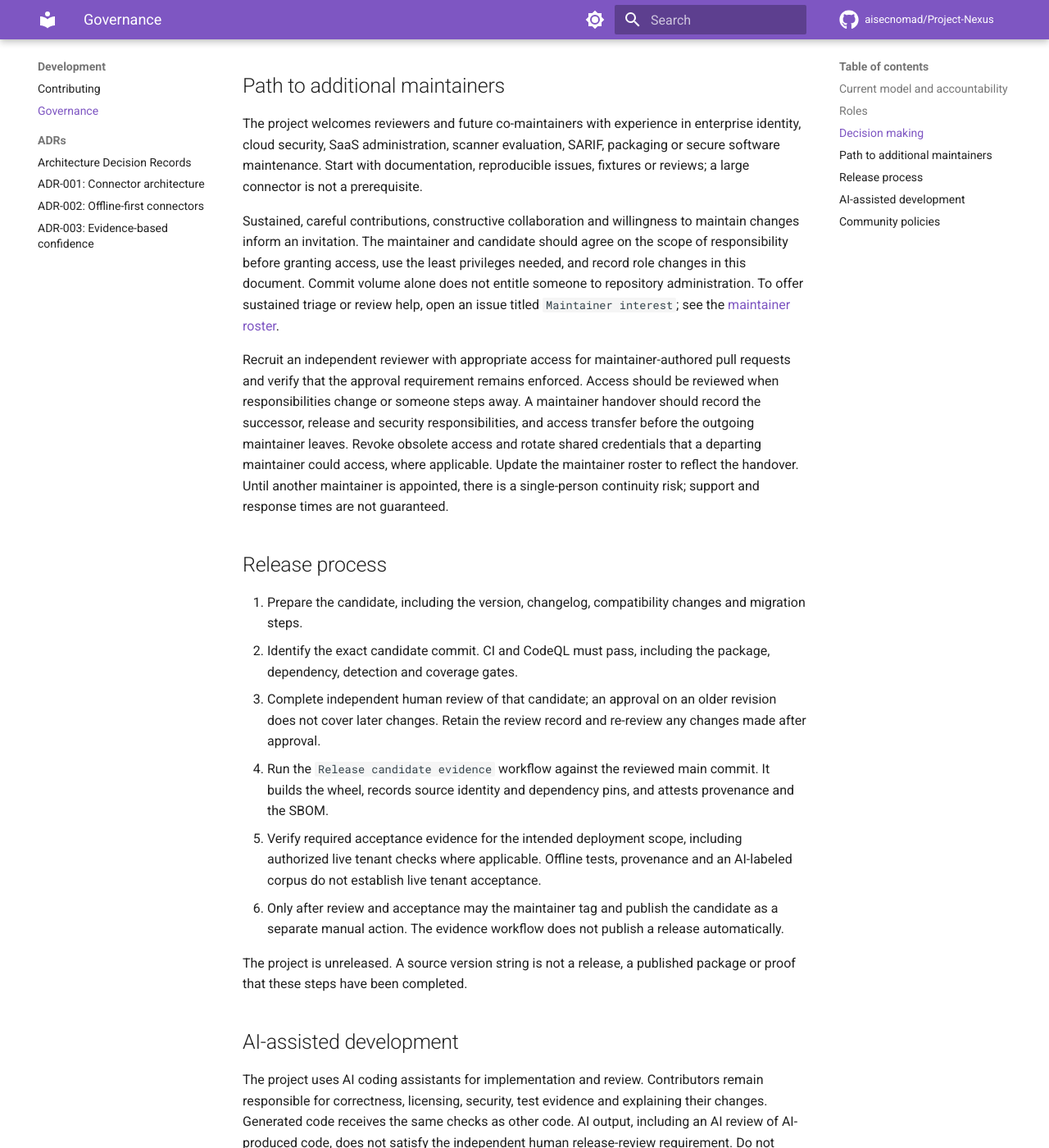
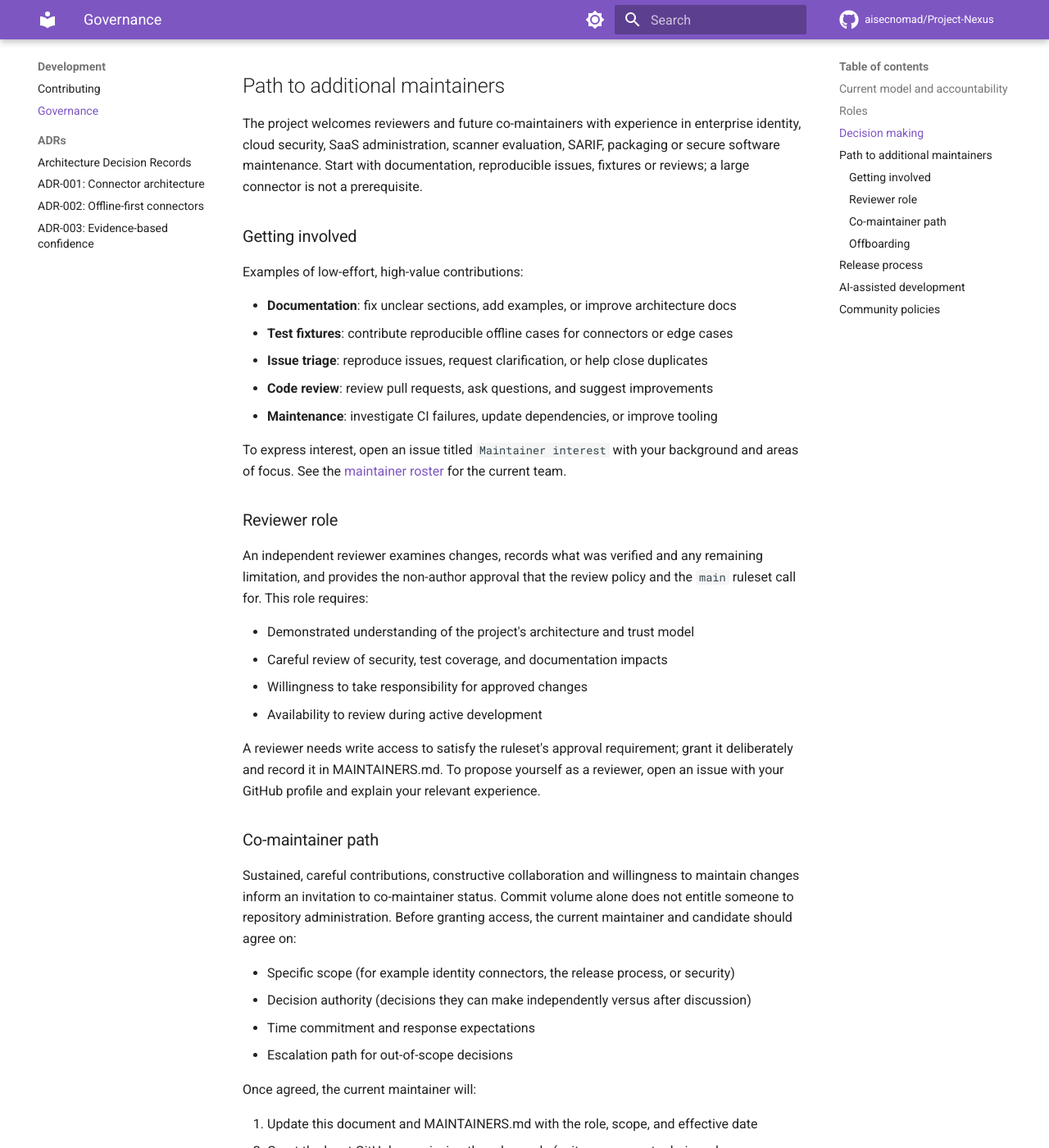
Before and after one commit to aisecnomad/Project-Nexus, an MkDocs documentation site: the page built from docs/governance.md, in a window 1280 px wide and 1400 px high, scrolled down 1706 px. Shown: the whole window at 82% size. Built offline with MkDocs 1.6.1 and Material for MkDocs 9.7.7, drawn with Linux system fonts in a browser that asks for light colours; comment, search, counter and statistics services are not loaded; some of the changed text lies outside the part shown.

Commit message:
Implement repository quality assessment recommendations
- Fix mypy no-any-return errors in shadowscan/config.py and gateway/normalise.py
- Use explicit cast() to clarify type narrowing for mypy
- Update mypy configuration to allow module-level overrides for yaml and requests
- Configure separate type stub handling for third-party libraries

- Create comprehensive testing guide (docs/testing.md) with:
  - Environment setup instructions
  - Test suite organization and coverage requirements
  - Troubleshooting section for common issues
  - Advanced testing patterns and pytest usage
- Add code coverage badge to README
- Expand GOVERNANCE.md with:
  - Concrete examples of low-effort contributions
  - Detailed reviewer role definition and path
  - Co-maintainer selection criteria and process
  - Offboarding procedures
  - Succession planning guidance

- Refine mypy configuration to distinguish between untyped library imports and missing stubs
- Move from global ignore_missing_imports to granular module overrides

These changes address the assessment findings and improve onboarding for new contributors
and potential maintainers.

Co-Authored-By: Claude Haiku 4.5 <noreply@anthropic.com>
Claude-Session: https://claude.ai/code/session_01NM5Dewz4JqhW7tURPbuThQ
Signed-off-by: Claude <noreply@anthropic.com>

```diff
--- a/GOVERNANCE.md
+++ b/GOVERNANCE.md
@@ -68,23 +68,75 @@ enterprise identity, cloud security, SaaS administration, scanner evaluation,
 SARIF, packaging or secure software maintenance. Start with documentation,
 reproducible issues, fixtures or reviews; a large connector is not a prerequisite.
 
+### Getting involved
+
+Examples of low-effort, high-value contributions:
+
+- **Documentation**: fix unclear sections, add examples, or improve architecture docs
+- **Test fixtures**: contribute reproducible offline cases for connectors or edge cases
+- **Issue triage**: reproduce issues, request clarification, or help close duplicates
+- **Code review**: review pull requests, ask questions, and suggest improvements
+- **Maintenance**: investigate CI failures, update dependencies, or improve tooling
+
+To express interest, open an issue titled `Maintainer interest` with your background
+and areas of focus. See the [maintainer roster](https://github.com/aisecnomad/Project-Nexus/blob/main/MAINTAINERS.md)
+for the current team.
+
+### Reviewer role
+
+An independent reviewer examines changes, records what was verified and any
+remaining limitation, and provides the non-author approval that the review
+policy and the `main` ruleset call for. This role requires:
+
+- Demonstrated understanding of the project's architecture and trust model
+- Careful review of security, test coverage, and documentation impacts
+- Willingness to take responsibility for approved changes
+- Availability to review during active development
+
+A reviewer needs write access to satisfy the ruleset's approval requirement;
+grant it deliberately and record it in MAINTAINERS.md. To propose yourself as a
+reviewer, open an issue with your GitHub profile and explain your relevant
+experience.
+
+### Co-maintainer path
+
 Sustained, careful contributions, constructive collaboration and willingness to
-maintain changes inform an invitation. The maintainer and candidate should agree
-on the scope of responsibility before granting access, use the least privileges
-needed, and record role changes in this document. Commit volume alone does not
-entitle someone to repository administration. To offer sustained triage or
-review help, open an issue titled `Maintainer interest`; see the
-[maintainer roster](https://github.com/aisecnomad/Project-Nexus/blob/main/MAINTAINERS.md).
+maintain changes inform an invitation to co-maintainer status. Commit volume
+alone does not entitle someone to repository administration. Before granting
+access, the current maintainer and candidate should agree on:
 
-Recruit an independent reviewer with appropriate access for maintainer-authored
-pull requests and verify that the approval requirement remains enforced. Access
-should be reviewed when responsibilities change or someone steps away. A
-maintainer handover should record the successor,
-release and security responsibilities, and access transfer before the outgoing
-maintainer leaves. Revoke obsolete access and rotate shared credentials that a
-departing maintainer could access, where applicable. Update the maintainer roster
-to reflect the handover. Until another maintainer is appointed, there is a
+- Specific scope (for example identity connectors, the release process, or security)
+- Decision authority (decisions they can make independently versus after discussion)
+- Time commitment and response expectations
+- Escalation path for out-of-scope decisions
+
+Once agreed, the current maintainer will:
+
+1. Update this document and MAINTAINERS.md with the role, scope, and effective date
+2. Grant the least GitHub permission the role needs (write access, not admin,
+   unless administration is part of the agreed scope)
+3. Record any shared resource the role needs; the project currently has no
+   shared credentials, signing keys or deployment tokens, and a release remains
+   a manual maintainer action
+4. Record the handover in a pull request so the history is clear
+
+**Succession planning**: recruit an independent reviewer with appropriate
+access for maintainer-authored pull requests and verify that the approval
+requirement is enforced before relying on it. Access should be reviewed when
+responsibilities change or someone steps away. A maintainer handover should
+record the successor, their release and security responsibilities, and the
+access transfer before the outgoing maintainer leaves. Until another
+maintainer is appointed, there is a
 single-person continuity risk; support and response times are not guaranteed.
+
+### Offboarding
+
+When a reviewer or maintainer steps away:
+
+1. Revoke repository access (collaborator write or admin permission)
+2. Rotate any shared credential they could still use, where one exists
+3. Update MAINTAINERS.md and this document with the departure date
+4. Review their recent approvals and ensure no security-sensitive change lacks oversight
 
 ## Release process
 
```
Also changed, not shown: README.md (+1 -0 lines), docs/testing.md (added, +258 -0 lines), pyproject.toml (+8 -1 lines), 2 other files.
